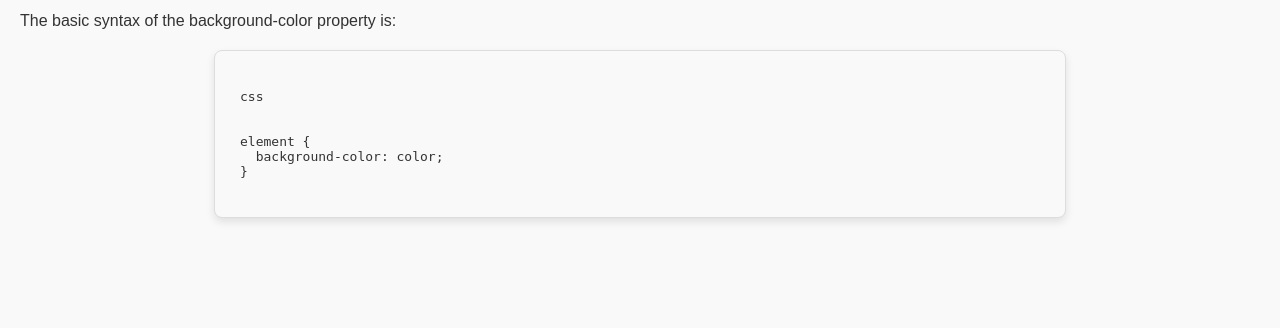
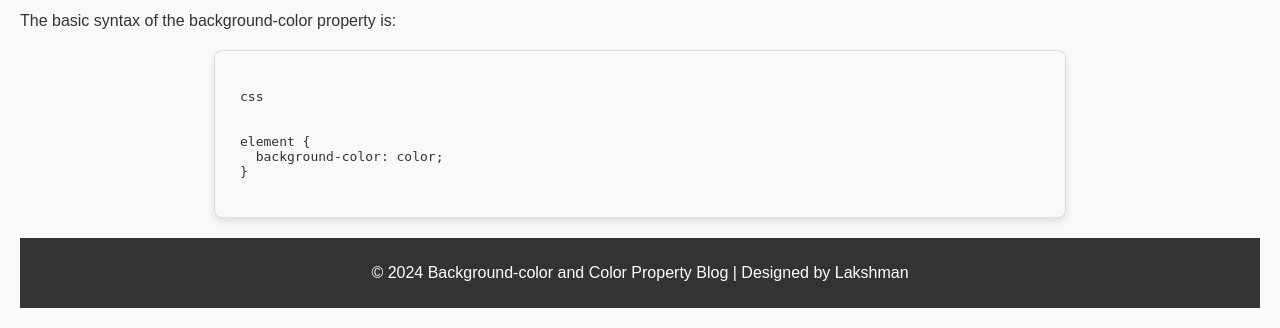
Before and after one commit to lakshman778180/full-Stack-mearn-Assignment, a PHP site: the page made by CSS Folder/Color-background css/Module-3.html in a window 1280 px wide. Shown: the part 2280-2608 px from the top of the page. Before the commit the page ends 2502 px from the top, so only its background shows below. Run offline with PHP 8.4, Linux system fonts and the light colour scheme.

Commit message:
Add gradient in nav bar and add the Footer

```diff
--- a/CSS Folder/Color-background css/Module-3.html
+++ b/CSS Folder/Color-background css/Module-3.html
@@ -146,5 +146,8 @@ element {
 }
 </pre>
  </div>
+ <footer>
+  <p>&copy; 2024 Background-color and Color Property Blog | Designed by Lakshman</p>
+ </footer>
 </body>
 </html>
--- a/CSS Folder/Color-background css/module-3.css
+++ b/CSS Folder/Color-background css/module-3.css
@@ -14,6 +14,7 @@ body {
   padding: 20px;
   background-color: #f9f9f9;
   color: #333;
+  overflow-x: hidden;
 }
 
 /* Styling the header */
@@ -33,7 +34,7 @@ header h1 {
 /* Navigation styles */
 nav{
   color: aliceblue;
-background-color: coral;
+  background: linear-gradient(to right, #4facfe, #00f2fe);
   padding: 10px 0;
 }
 nav ul {
@@ -61,9 +62,7 @@ nav ul li a {
 }
 
 nav ul li a:hover {
-  color: #fff;
-  background-color: #007bff;
-  border-color: #0056b3;
+  background-color: rgba(255, 255, 255, 0.3);
   border-radius: 5px;
 }
 
@@ -131,3 +130,10 @@ nav ul li a:hover {
   font-size: 16px;
   line-height: 1.6; /* Improve readability */
 }
+footer {
+  text-align: center;
+  padding: 10px 0;
+  background: #333;
+  color: #fff;
+
+}
```
